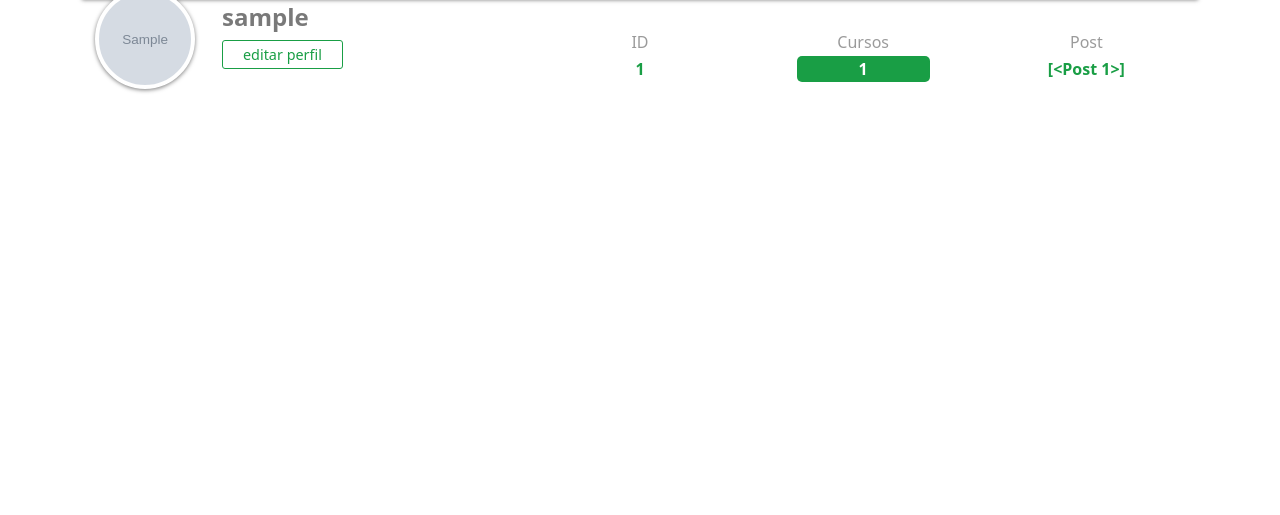
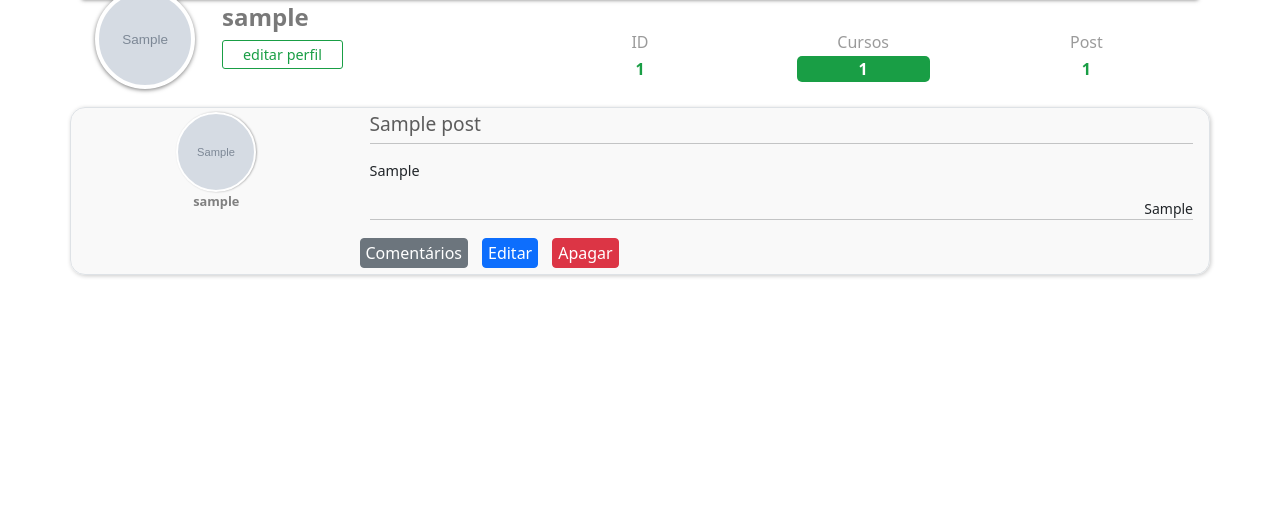
Before and after one commit to sivanildooliveira/sitelira, a Flask app: page /perfil in a window 1280 px wide. Shown: the part 252-767 px from the top of the page. Run offline with Flask 2, Linux system fonts and the light colour scheme; a user stored in the database is signed in; tables that the repository leaves empty hold one stand-in row (values such as "Sample post"); grey boxes marked "Sample" are stand-in pictures; some libraries are stand-ins or nearby versions.

Commit message:
perfil com posts

```diff
--- a/comunidadeimpressionadora/routs.py
+++ b/comunidadeimpressionadora/routs.py
@@ -89,7 +89,7 @@ def perfil():
     foto_perfil = url_for('static', filename=f'fotos_perfil/{current_user.foto_perfil}')
     bg_perfil = url_for('static', filename=f'bg_perfil/{current_user.bg_perfil}') if  'https://' not in current_user.bg_perfil else current_user.bg_perfil
 
-    return render_template('perfil.html', foto_perfil=foto_perfil, bg_perfil=bg_perfil, editor=editor)
+    return render_template('perfil.html', foto_perfil=foto_perfil, bg_perfil=bg_perfil, editor=editor, len=len)
 
 
 
--- a/comunidadeimpressionadora/static/styles/posts.css
+++ b/comunidadeimpressionadora/static/styles/posts.css
@@ -63,6 +63,6 @@
 
 .roda-pe button {
     width: max-content;
-    padding: 3px;
-    margin: 3px;
+    padding: 2px 5px;
+    margin: 2px;
 }
--- a/comunidadeimpressionadora/templates/home.html
+++ b/comunidadeimpressionadora/templates/home.html
@@ -31,8 +31,14 @@
                 <small class="data-hora">{{ post.data_criacao }}</small>
                 <hr>
                 <div class="row roda-pe">
+                    {% if current_user.id == post.autor.id %}
+                    <button class="btn btn-secondary">Comentários</button>
+                    <button class="btn btn-danger">Apagar</button>
+                    {% else %}
                     <button class="btn btn-primary">Curtir</button>
                     <button class="btn btn-secondary">Comentários</button>
+                    {% endif %}
+
                 </div>
             </div>
         </div>
--- a/comunidadeimpressionadora/templates/perfil.html
+++ b/comunidadeimpressionadora/templates/perfil.html
@@ -2,6 +2,7 @@
 
 {% block head %}
 	<link rel="stylesheet" type="text/css" href="{{ url_for('static', filename='styles/perfil.css') }}">
+	<link rel="stylesheet" type="text/css" href="{{ url_for('static', filename='styles/posts.css') }}">
 {% endblock %}
 
 {% block main %}
@@ -36,7 +37,7 @@
 					{% endif %}
 				</td>
 
-			<td>{{ current_user.posts }}</td>
+				<td>{{ len(current_user.posts) }}</td>
 				</tbody>
 			</table>
 			<div id="list-cursos" class="row justify-content-center">
@@ -47,17 +48,38 @@
 					{% endfor %}
 				</div>
 			</div>
+
+			{% for post in current_user.posts %}
+				<div class="row border mt-4 p-1 post">
+					<div class="col col-3">
+						<div class="avatar" style="background-image: url('{{ foto_perfil }}');"></div>
+						<strong class="nome">{{ current_user.username }}</strong>
+					</div>
+
+					<div class="col ">
+						<h3 class="titulo">{{ post.titulo }}</h3>
+						<hr>
+						<p class="corpo">{{ post.corpo }} </p>
+						<small class="data-hora">{{ post.data_criacao }}</small>
+						<hr>
+						<div class="row roda-pe">
+							<button class="btn btn-secondary">Comentários</button>
+							<button class="btn btn-primary">Editar</button>
+							<button class="btn btn-danger">Apagar</button>
+						</div>
+					</div>
+				</div>
+			{% endfor %}
+
+
 		{% endif %}
     </div>
-
-
-
-
-
 
 	{% block form_editarperfil %}
 
 	{% endblock %}
+
+
 
 
 
```
Lines whose indentation alone changed are shown as unchanged.
